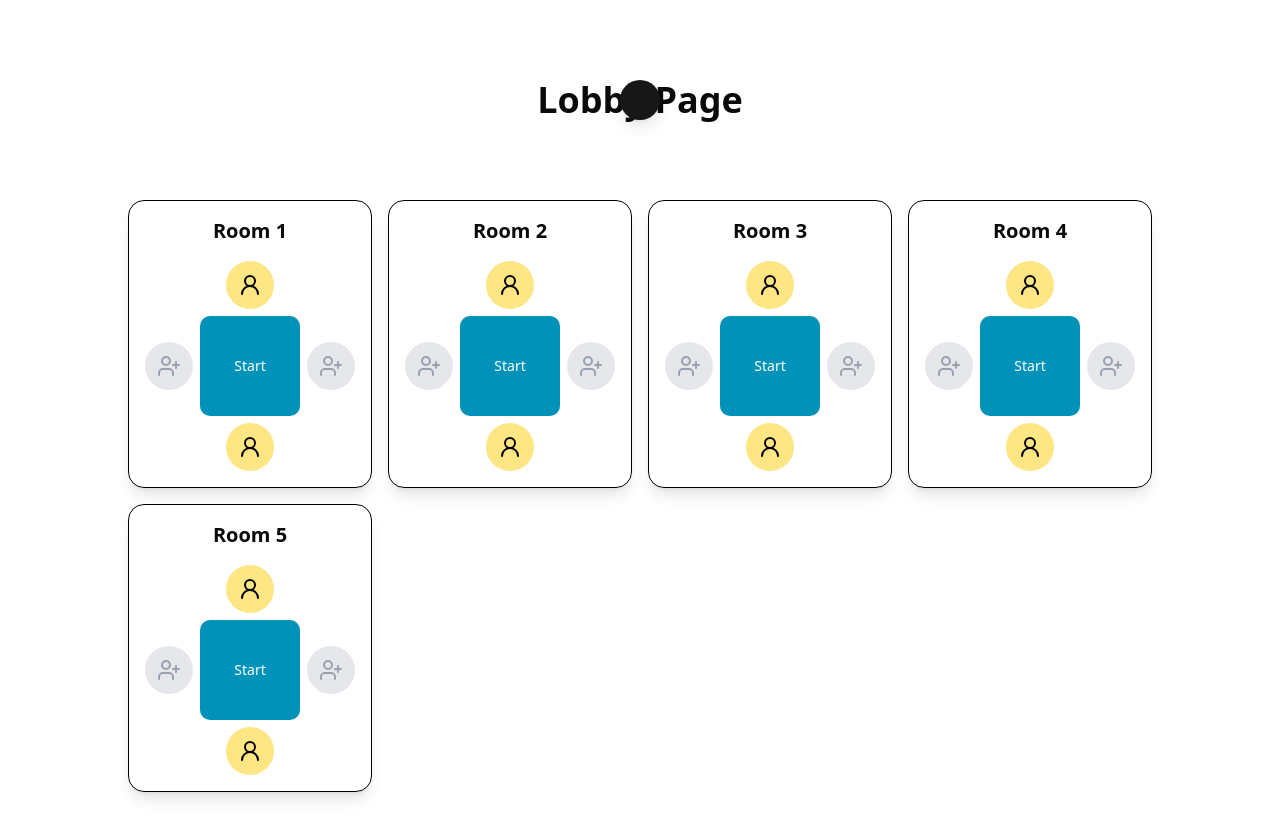
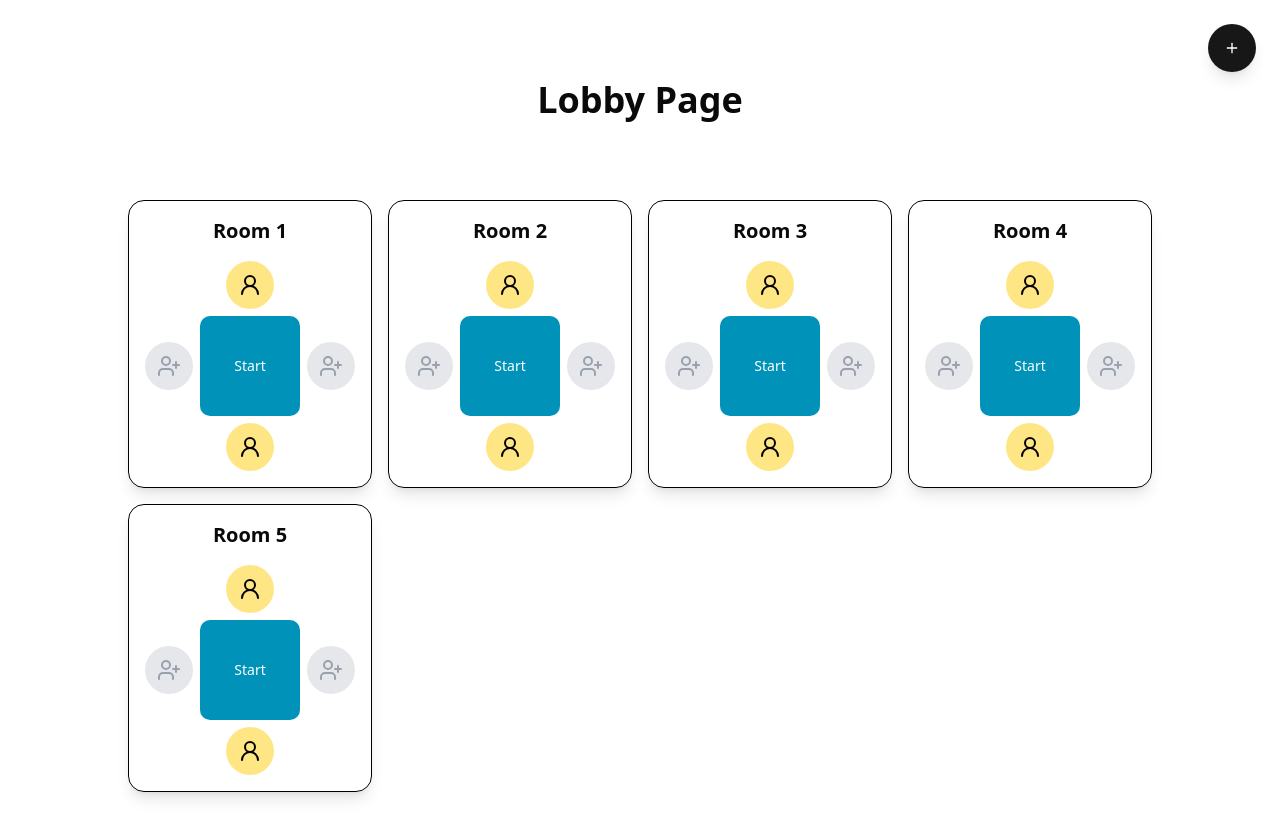
Before and after one commit to tigerbook73/mj-next, a Next.js app: page /lobby in a window 1280 px wide. Shown: the top 838 px of the page. Built offline with nearby package versions, Linux system fonts and the light colour scheme.

Commit message:
feat: add SpeedDial component and integrate into LobbyPage and Game components

```diff
--- a/package.json
+++ b/package.json
@@ -19,6 +19,7 @@
     "@radix-ui/react-tooltip": "^1.2.8",
     "class-variance-authority": "^0.7.1",
     "clsx": "^2.1.1",
+    "framer-motion": "^12.23.24",
     "lucide-react": "^0.545.0",
     "next": "15.5.4",
     "react": "19.1.0",
--- a/src/app/game/page.tsx
+++ b/src/app/game/page.tsx
@@ -1,13 +1,30 @@
 "use client";
 
+import SpeedDial from "@/components/ui-ex/speed-dial";
 import { Button } from "@/components/ui/button";
+import { LogOut, PersonStandingIcon } from "lucide-react";
 import Link from "next/link";
+import { useRouter } from "next/navigation";
 
 export default function Game() {
   // Define grid proportions as variables for easy adjustment
   const outerEdge = "grid-cols-[10%_1fr_10%] grid-rows-[10%_1fr_10%]"; // Outer player edge width/height
   const middleEdge = "grid-cols-[15%_1fr_15%] grid-rows-[15%_1fr_15%]"; // Middle wall edge width/height
   const innerEdge = "grid-cols-[20%_1fr_20%] grid-rows-[20%_1fr_20%]"; // Inner discard edge width/height
+
+  const router = useRouter();
+  const actions = [
+    {
+      icon: <PersonStandingIcon className="h-5 w-5" />,
+      label: "Quit Game",
+      onClick: () => router.push("/lobby"),
+    },
+    {
+      icon: <LogOut className="h-5 w-5" />,
+      label: "Sign Out",
+      onClick: () => router.push("/"),
+    },
+  ];
 
   return (
     // Outer container: full screen, center content
@@ -119,6 +136,8 @@ export default function Game() {
           P-BR
         </div>
       </div>
+
+      <SpeedDial actions={actions} position="top-right" direction="down" />
     </div>
   );
 }
--- a/src/app/lobby/page.tsx
+++ b/src/app/lobby/page.tsx
@@ -1,12 +1,26 @@
 "use client";
 
 import Room from "@/components/room";
-import FloatingButton from "@/components/floating-button";
 import { useRouter } from "next/navigation";
+import SpeedDial from "@/components/ui-ex/speed-dial";
+import { LogOut, PersonStandingIcon } from "lucide-react";
 
 export default function LobbyPage() {
   const games = [1, 2, 3, 4, 5];
   const router = useRouter();
+
+  const actions = [
+    {
+      icon: <PersonStandingIcon className="h-5 w-5" />,
+      label: "Leave Current Room",
+      onClick: () => 0,
+    },
+    {
+      icon: <LogOut className="h-5 w-5" />,
+      label: "Sign Out",
+      onClick: () => router.push("/"),
+    },
+  ];
 
   return (
     <div className="flex min-h-screen w-screen flex-col items-center gap-16 p-8 sm:p-20">
@@ -18,7 +32,7 @@ export default function LobbyPage() {
         ))}
       </div>
 
-      <FloatingButton label="Sign Out" onClick={() => router.push("/")} />
+      <SpeedDial actions={actions} position="top-right" direction="down" />
     </div>
   );
 }
--- a/src/components/floating-button.tsx
+++ b/src/components/ui-ex/floating-button.tsx
@@ -3,14 +3,13 @@
 import * as React from "react";
 import { Button } from "@/components/ui/button";
 import { cn } from "@/lib/utils";
-import { LogOut } from "lucide-react";
 
 interface FloatingButtonProps extends React.ComponentProps<typeof Button> {
   /** 图标（默认 Plus） */
   icon?: React.ReactNode;
   /** tooltip 文字（可选） */
   label?: string;
-  /** 自定义位置（默认 bottom-6 right-6） */
+  /** 自定义位置（默认 top-6 right-6） */
   positionClass?: string;
   className?: string;
 }
--- /dev/null
+++ b/src/components/ui-ex/speed-dial.tsx
@@ -0,0 +1,193 @@
+"use client";
+
+import { useState, useRef, useEffect } from "react";
+import { Button } from "@/components/ui/button";
+import {
+  Tooltip,
+  TooltipProvider,
+  TooltipTrigger,
+  TooltipContent,
+} from "@/components/ui/tooltip";
+import { Plus, X } from "lucide-react";
+import { motion, AnimatePresence } from "framer-motion";
+import { cn } from "@/lib/utils";
+
+interface SpeedDialAction {
+  icon: React.ReactNode;
+  label: string;
+  onClick: () => void;
+}
+
+type Direction = "up" | "down" | "left" | "right";
+type Trigger = "click" | "hover";
+type Position = "top-right" | "top-left" | "bottom-right" | "bottom-left";
+
+interface SpeedDialProps {
+  actions: SpeedDialAction[];
+  position?: Position;
+  className?: string;
+  direction?: Direction;
+  trigger?: Trigger;
+  gap?: number; // 单位：Tailwind 0.25rem
+  hoverDelay?: number;
+}
+
+export default function SpeedDial({
+  actions,
+  position = "top-right",
+  className,
+  direction = "down",
+  trigger = "click",
+  gap = 3,
+  hoverDelay = 300,
+}: SpeedDialProps) {
+  const [open, setOpen] = useState(false);
+  const containerRef = useRef<HTMLDivElement>(null);
+  const hoverTimeout = useRef<number | null>(null);
+
+  const isVertical = direction === "up" || direction === "down";
+
+  const positionMap: Record<Position, string> = {
+    "top-right": "top-6 right-6",
+    "top-left": "top-6 left-6",
+    "bottom-right": "bottom-6 right-6",
+    "bottom-left": "bottom-6 left-6",
+  };
+  const positionClass = positionMap[position] || positionMap["top-right"];
+
+  const directionClass =
+    direction === "down"
+      ? "flex-col"
+      : direction === "up"
+        ? "flex-col-reverse"
+        : direction === "left"
+          ? "flex-row"
+          : "flex-row-reverse";
+
+  const offset =
+    direction === "up"
+      ? 20
+      : direction === "down"
+        ? -20
+        : direction === "left"
+          ? 20
+          : -20;
+
+  // click 模式外部点击关闭
+  useEffect(() => {
+    if (trigger === "hover") return;
+    const handleClickOutside = (e: MouseEvent) => {
+      if (
+        containerRef.current &&
+        !containerRef.current.contains(e.target as Node)
+      ) {
+        setOpen(false);
+      }
+    };
+    document.addEventListener("click", handleClickOutside);
+    return () => document.removeEventListener("click", handleClickOutside);
+  }, [trigger]);
+
+  // hover 模式
+  const hoverHandlers =
+    trigger === "hover"
+      ? {
+          onMouseEnter: () => {
+            if (hoverTimeout.current) window.clearTimeout(hoverTimeout.current);
+            setOpen(true);
+          },
+          onMouseLeave: () => {
+            hoverTimeout.current = window.setTimeout(
+              () => setOpen(false),
+              hoverDelay,
+            );
+          },
+        }
+      : {};
+
+  // Tooltip side 方向判断
+  const getTooltipSide = () => {
+    switch (direction) {
+      case "up":
+        return "bottom";
+      case "down":
+        return "top";
+      case "left":
+        return "right";
+      case "right":
+        return "left";
+      default:
+        return "left";
+    }
+  };
+
+  return (
+    <TooltipProvider>
+      <div
+        ref={containerRef}
+        {...hoverHandlers}
+        className={cn(
+          "fixed z-50 flex items-center",
+          directionClass,
+          positionClass,
+          className,
+        )}
+        style={{ gap: `${gap * 0.25}rem` }}
+      >
+        {/* 主按钮 */}
+        <Button
+          size="icon"
+          onClick={() => trigger === "click" && setOpen((prev) => !prev)}
+          className={cn(
+            "bg-primary hover:bg-primary/80 h-12 w-12 rounded-full text-white shadow-lg transition-transform duration-300",
+            open ? "rotate-45" : "",
+          )}
+        >
+          {open ? <X className="h-6 w-6" /> : <Plus className="h-6 w-6" />}
+        </Button>
+
+        {/* 动画展开部分 */}
+        <AnimatePresence>
+          {open &&
+            actions.map((action, index) => (
+              <motion.div
+                key={index}
+                initial={
+                  isVertical
+                    ? { opacity: 0, y: offset }
+                    : { opacity: 0, x: offset }
+                }
+                animate={
+                  isVertical ? { opacity: 1, y: 0 } : { opacity: 1, x: 0 }
+                }
+                exit={
+                  isVertical
+                    ? { opacity: 0, y: offset }
+                    : { opacity: 0, x: offset }
+                }
+                transition={{ duration: 0.2, delay: index * 0.05 }}
+              >
+                <Tooltip>
+                  <TooltipTrigger asChild>
+                    <Button
+                      size="icon"
+                      onClick={() => {
+                        action.onClick();
+                        if (trigger === "click") setOpen(false);
+                      }}
+                      className="bg-secondary text-secondary-foreground hover:bg-secondary/80 h-10 w-10 rounded-full shadow-md"
+                    >
+                      {action.icon}
+                    </Button>
+                  </TooltipTrigger>
+                  <TooltipContent side={getTooltipSide()}>
+                    {action.label}
+                  </TooltipContent>
+                </Tooltip>
+              </motion.div>
+            ))}
+        </AnimatePresence>
+      </div>
+    </TooltipProvider>
+  );
+}
```
Also changed, not shown: 1 other file (tests, documents, lock files or other folders).
